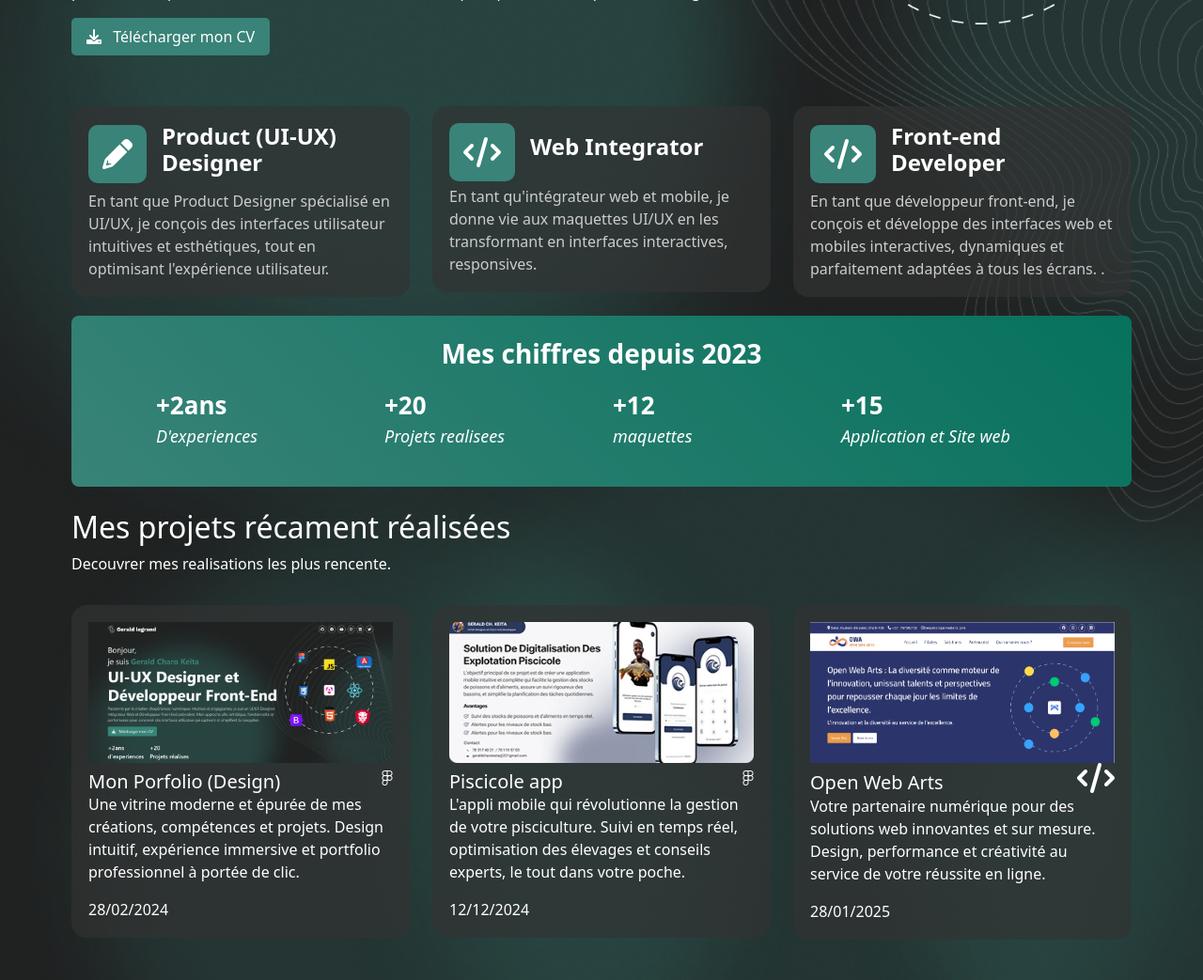
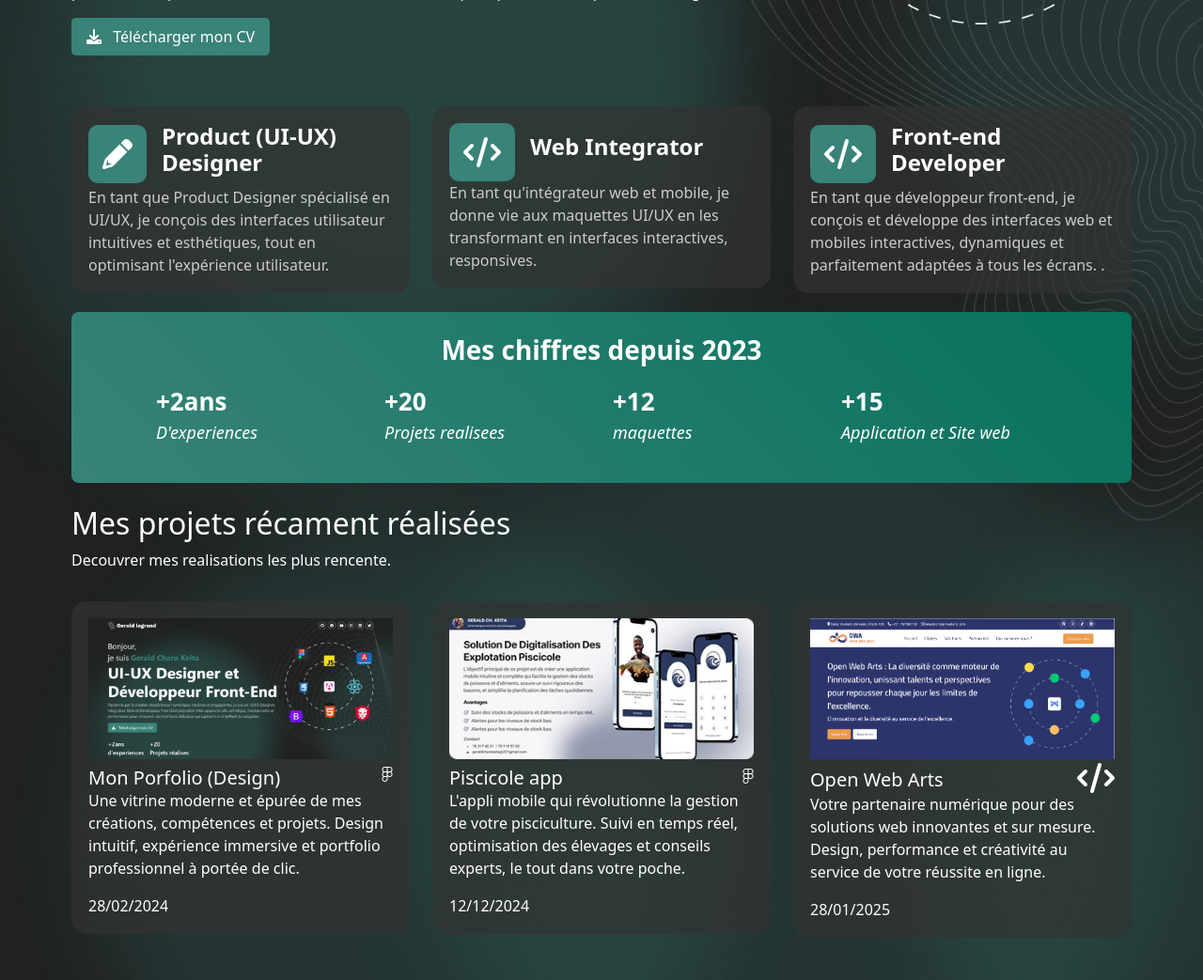
Before and after one commit to keita221/my_website, a plain HTML site: page index.html in a window 1280 px wide. Shown: the part 420-1463 px from the top of the page at 94% size. Drawn offline with nearby package versions, Linux system fonts and the light colour scheme.

Commit message:
css update2

```diff
--- a/css/style.css
+++ b/css/style.css
@@ -5,6 +5,9 @@
   font-family: inherit; /* Hérite de la police du parent */
   line-height: inherit; /* Hérite de la hauteur de ligne du parent */
   color: inherit; /* Hérite de la couleur du texte du parent */
+}
+.cod {
+  font-size: 10px;
 }
 
 body {
--- a/index.html
+++ b/index.html
@@ -78,7 +78,7 @@
                     <!-- Carte 1 : Product (UI-UX) Designer -->
                     <div class="col-lg-4 col-md-6 col-sm-12">
                         <div class="card">
-                            <div class="d-flex justify-content-left align-items-center pb-1 gap-3">
+                            <div class="d-flex justify-content-left align-items-center gap-3">
                                 <div>
                                   <i class="fa fa-pencil" aria-hidden="true"></i>
                                 </div>
@@ -94,7 +94,7 @@
                     <!-- Carte 2 : Web and Mobile Integrator -->
                     <div class="col-lg-4 col-md-6 col-sm-12">
                       <div class="card">
-                        <div class="d-flex justify-content-left align-items-center pb-1 gap-3">
+                        <div class="d-flex justify-content-left align-items-center gap-3">
                             <div>
                               <i class="fa fa-code" aria-hidden="true"></i>
                             </div>
@@ -110,7 +110,7 @@
                     <!-- Carte 3 : Front-end Developer -->
                     <div class="col-lg-4 col-md-6 col-sm-12 ">
                         <div class="card">
-                            <div class="d-flex justify-content-left align-items-center pb-1 gap-3">
+                            <div class="d-flex justify-content-left align-items-center gap-3">
                                 <div>
                                   <i class="fa fa-code" aria-hidden="true"></i>
                                 </div>
@@ -186,7 +186,7 @@
                                     <div>
                                         <h5 class="pt-2 m-0">Piscicole app</h5>
                                     </div>
-                                    <div>
+                                    <div  class="pt-1">
                                         <i class="fab fa-figma"></i>
                                     </div>
                                 </div>
@@ -203,7 +203,7 @@
                                     <div>
                                         <h5 class="pt-2 m-0">Open Web Arts</h5>
                                     </div>
-                                    <div>
+                                    <div  class="cod pt-1">
                                         <i class="fa fa-code"></i>
                                     </div>
                                 </div>
```
